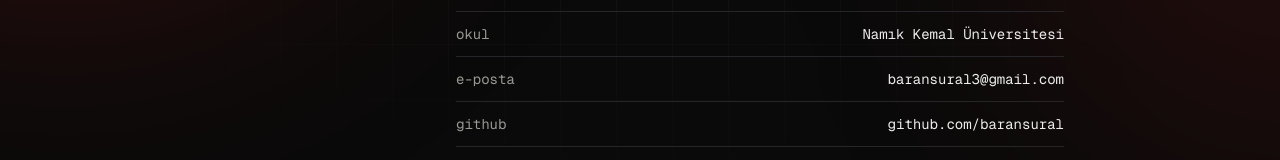
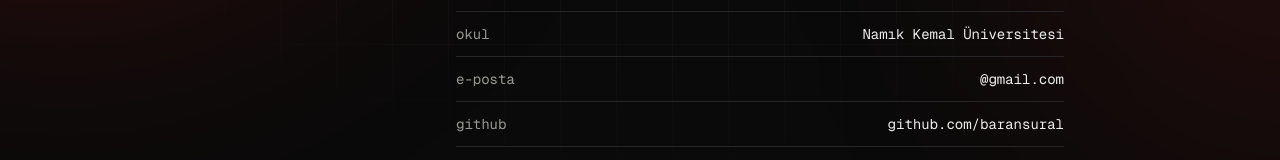
Before and after one commit to baransural/portfolio-, a Next.js app: page /ozgecmis in a window 1280 px wide. Shown: the part 628-788 px from the top of the page. Built offline with nearby package versions, Linux system fonts and the light colour scheme.

Commit message:
İletişim e-postasını güncelle

```diff
--- a/app/ozgecmis/page.tsx
+++ b/app/ozgecmis/page.tsx
@@ -17,7 +17,7 @@
 
 const iletisim = [
   { k: "okul", v: "Namık Kemal Üniversitesi" },
-  { k: "e-posta", v: "baransural3@gmail.com", href: "mailto:baransural3@gmail.com" },
+  { k: "e-posta", v: "@gmail.com", href: "mailto:@gmail.com" },
   { k: "github", v: "github.com/baransural", href: "https://github.com/baransural" },
   {
     k: "linkedin",
--- a/app/page.tsx
+++ b/app/page.tsx
@@ -67,8 +67,8 @@
 const iletisimKutulari = [
   {
     etiket: "e-posta",
-    deger: "baransural3@gmail.com",
-    href: "mailto:baransural3@gmail.com",
+    deger: "contact@baransural.com",
+    href: "mailto:contact@baransural.com",
     dis: false,
   },
   {
@@ -170,7 +170,7 @@
 
             {/* ana buton: beyaz zemin, kırmızı yazı */}
             <a
-              href="mailto:baransural3@gmail.com"
+              href="mailto:contact@baransural.com"
               className="mt-10 inline-block bg-white px-8 py-4 text-xs font-bold uppercase tracking-widest text-accent transition hover:bg-white/90"
             >
               E-posta gönder →
```
